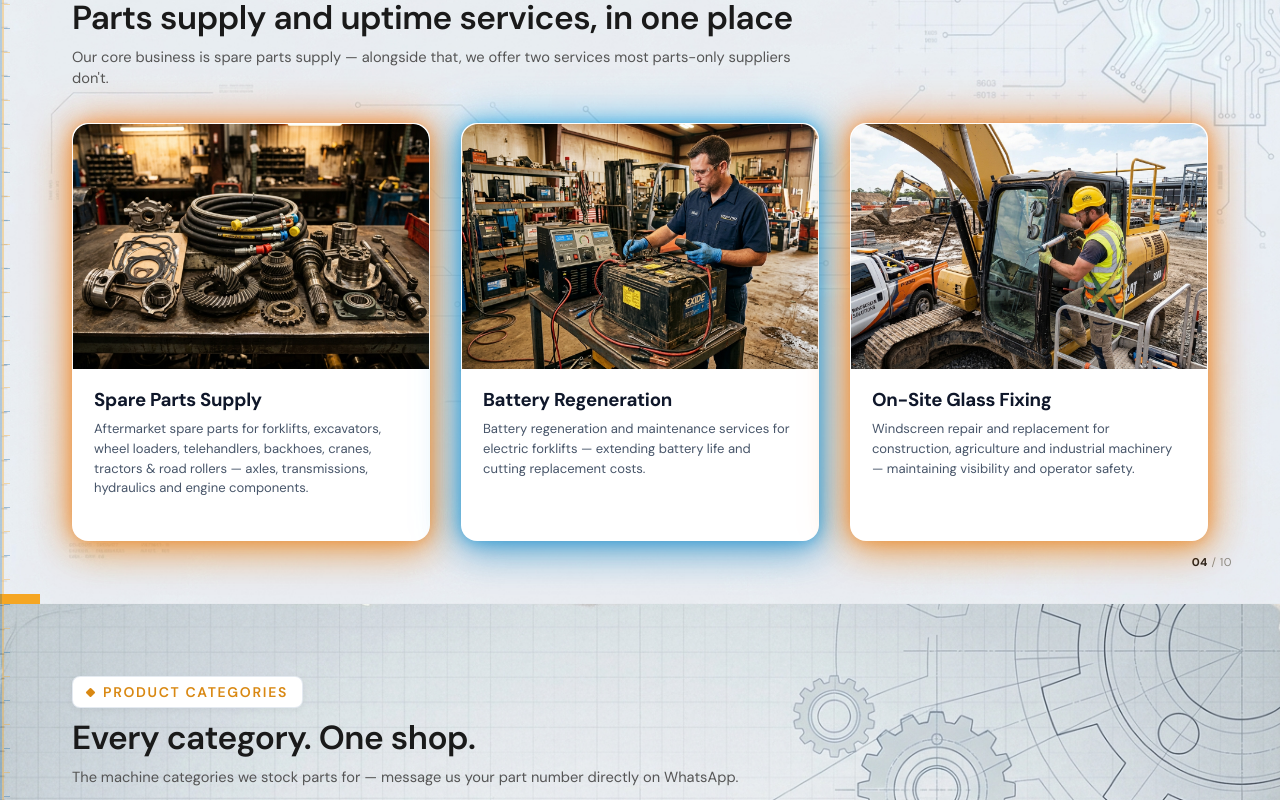
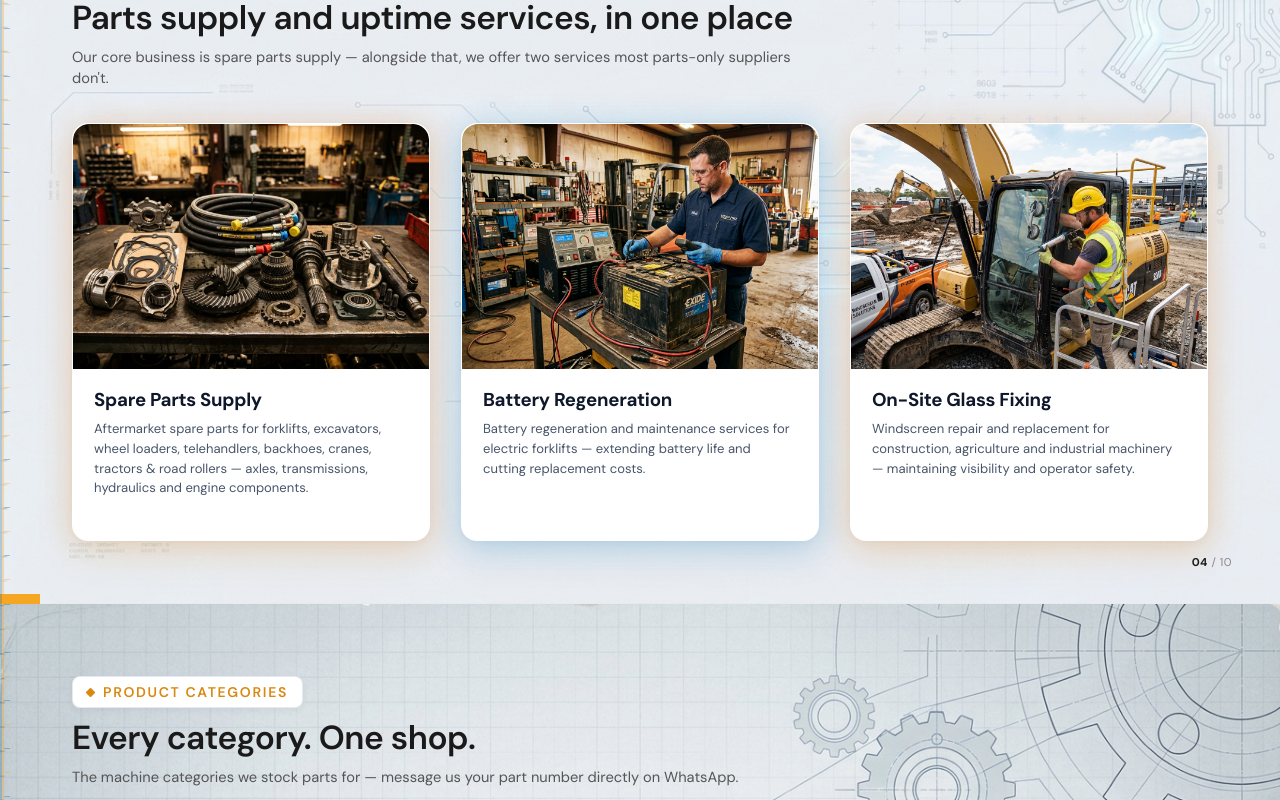
Before and after one commit to mzain-ali/business-profile-hmi, a Next.js app: page /print in a window 1280 px wide. Shown: the part 2300-3100 px from the top of the page. Built offline with nearby package versions, Linux system fonts and the light colour scheme.

Commit message:
style: soften card box shadows with light transparent glowing aura

```diff
--- a/src/components/profile/ProductsPage.module.css
+++ b/src/components/profile/ProductsPage.module.css
@@ -69,17 +69,17 @@
 .cardOrange {
   border-bottom: 3.5px solid #d98812;
   box-shadow:
-    0 8px 30px rgba(217, 136, 18, 0.45),
-    0 0 40px rgba(249, 115, 22, 0.55),
-    0 0 15px rgba(251, 146, 60, 0.6);
+    0 12px 36px rgba(217, 136, 18, 0.16),
+    0 0 30px rgba(249, 115, 22, 0.14),
+    0 2px 8px rgba(15, 23, 42, 0.04);
 }
 
 .cardNavy {
   border-bottom: 3.5px solid #14669e;
   box-shadow:
-    0 8px 30px rgba(20, 102, 158, 0.45),
-    0 0 40px rgba(56, 189, 248, 0.6),
-    0 0 15px rgba(14, 165, 233, 0.65);
+    0 12px 36px rgba(20, 102, 158, 0.16),
+    0 0 30px rgba(56, 189, 248, 0.18),
+    0 2px 8px rgba(15, 23, 42, 0.04);
 }
 
 .imageFrame {
--- a/src/components/profile/ServicesPage.module.css
+++ b/src/components/profile/ServicesPage.module.css
@@ -68,16 +68,16 @@
 
 .cardOrange {
   box-shadow:
-    0 10px 35px rgba(217, 136, 18, 0.45),
-    0 0 45px rgba(249, 115, 22, 0.6),
-    0 0 15px rgba(251, 146, 60, 0.65);
+    0 12px 36px rgba(217, 136, 18, 0.16),
+    0 0 30px rgba(249, 115, 22, 0.14),
+    0 2px 8px rgba(15, 23, 42, 0.04);
 }
 
 .cardNavy {
   box-shadow:
-    0 10px 35px rgba(20, 102, 158, 0.45),
-    0 0 45px rgba(56, 189, 248, 0.6),
-    0 0 15px rgba(14, 165, 233, 0.65);
+    0 12px 36px rgba(20, 102, 158, 0.16),
+    0 0 30px rgba(56, 189, 248, 0.18),
+    0 2px 8px rgba(15, 23, 42, 0.04);
 }
 
 .imageFrame {
```
